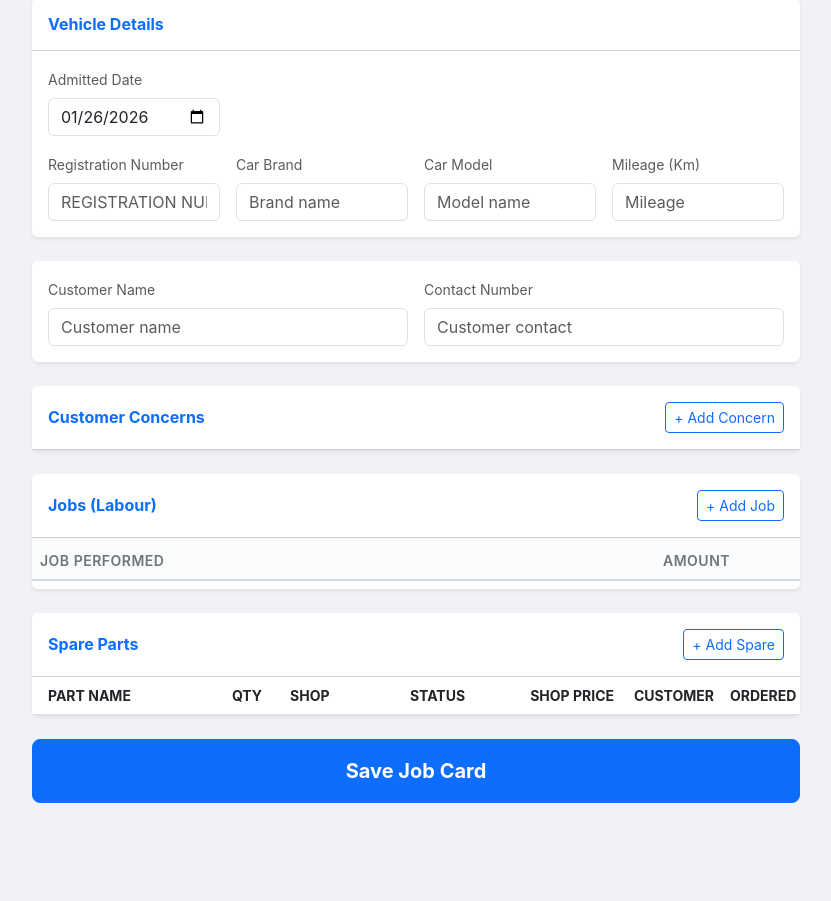
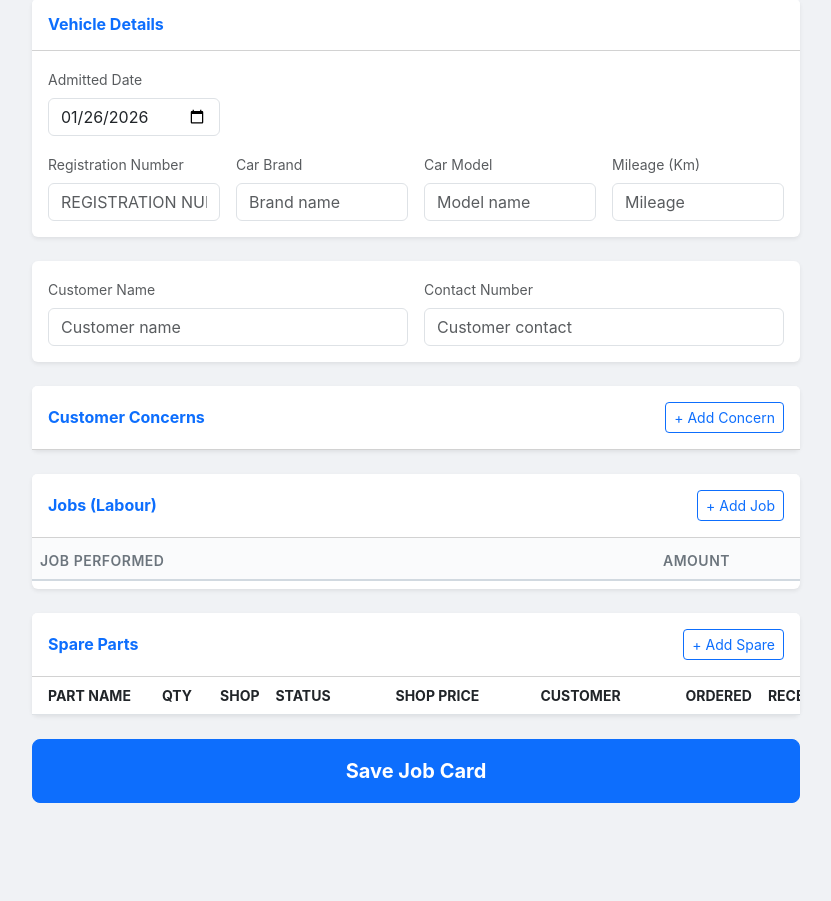
Before and after one commit to Irshaduu/formula-d-workshop, a Django app: page /jobcards/create/ in a window 1280 px wide. Shown: the part 147-1048 px from the top of the page, without its empty margins (224-1055 px from the left). Run offline with Django 5.2, Linux system fonts and the light colour scheme; a user stored in the database is signed in; data comes from the database, SQL or seed files in the repository; lists and menus that the app fills with data are empty.

Commit message:
Final Polish: Left-align Price/Customer headers and tighten spacing

```diff
--- a/workshop/static/css/style.css
+++ b/workshop/static/css/style.css
@@ -192,7 +192,7 @@ input[type=number] {
 .col-price {
     width: 110px;
     min-width: 110px;
-    text-align: right;
+    /* text-align: right; Removed for consistency */
 }
 
 /* Shop & Customer prices */
@@ -299,4 +299,6 @@ input[type=number] {
     letter-spacing: 0.5px;
     padding: 12px 8px;
     /* Comfortable padding */
+    white-space: nowrap;
+    /* Prevent wrapping */
 }
--- a/workshop/templates/workshop/jobcard/jobcard_form.html
+++ b/workshop/templates/workshop/jobcard/jobcard_form.html
@@ -321,16 +321,15 @@
                         <table class="table table-borderless align-middle mb-0" style="min-width: 800px;">
                             <thead class="table-dark-header text-muted small text-uppercase">
                                 <tr class="border-bottom">
-                                    <th class="ps-3 col-part" style="width: 25%; min-width: 180px;">Part Name</th>
-                                    <th class="text-center col-qty" style="width: 60px;">Qty</th>
-                                    <th class="col-shop" style="width: 15%; min-width: 120px;">Shop</th>
-                                    <th class="col-status" style="width: 120px; min-width: 120px;">Status</th>
+                                    <th class="ps-3 col-part">Part Name</th>
+                                    <th class="text-center col-qty">Qty</th>
+                                    <th class="col-shop">Shop</th>
+                                    <th class="col-status">Status</th>
                                     {% if user.is_authenticated %}
-                                    <th class="text-end col-price" style="width: 100px; min-width: 100px;">Shop Price
-                                    </th>
-                                    <th class="text-end col-price" style="width: 100px; min-width: 100px;">Customer</th>
-                                    <th class="col-date" style="width: 130px; min-width: 130px;">Ordered</th>
-                                    <th class="col-date" style="width: 130px; min-width: 130px;">Received</th>
+                                    <th class="col-price">Shop Price</th>
+                                    <th class="col-price">Customer</th>
+                                    <th class="col-date">Ordered</th>
+                                    <th class="col-date">Received</th>
                                     {% endif %}
                                 </tr>
                             </thead>
```
